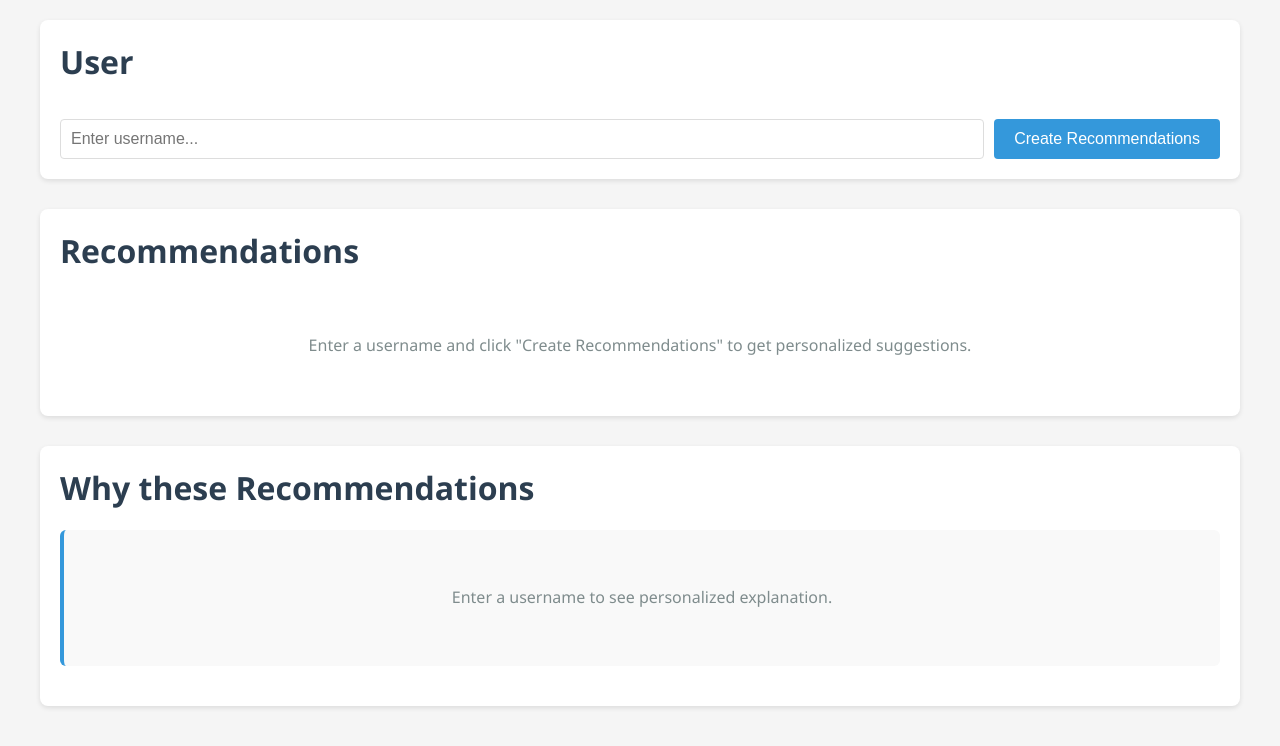
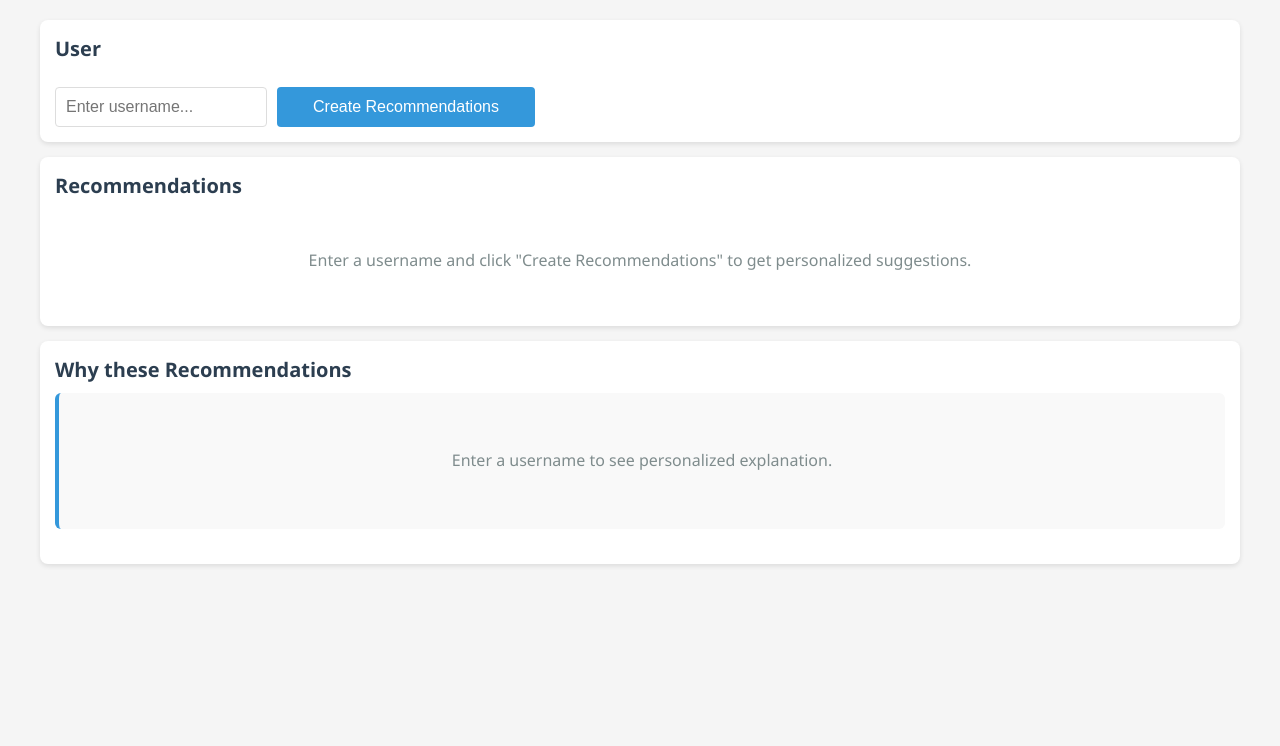
Before and after one commit to sonjaweigold/newsletter-recommendation, a plain HTML site: page index.html in a window 1280 px wide. Drawn offline with Linux system fonts and the light colour scheme.

Commit message:
Update index.html

```diff
--- a/index.html
+++ b/index.html
@@ -18,19 +18,21 @@
             margin: 0 auto;
             display: flex;
             flex-direction: column;
-            gap: 30px;
+            gap: 15px;
         }
 
         .section {
             background-color: white;
             border-radius: 8px;
-            padding: 20px;
+            padding: 15px;
             box-shadow: 0 2px 5px rgba(0,0,0,0.1);
         }
 
         h1 {
             color: #2c3e50;
             margin-top: 0;
+            margin-bottom: 10px;
+            font-size: 20px;
         }
 
         .user-section {
@@ -42,10 +44,11 @@
         .input-group {
             display: flex;
             gap: 10px;
+            width: 480px;
         }
 
         input {
-            flex-grow: 1;
+            width: 190px;
             padding: 10px;
             border: 1px solid #ddd;
             border-radius: 4px;
@@ -53,6 +56,7 @@
         }
 
         button {
+            flex-grow: 1;
             background-color: #3498db;
             color: white;
             border: none;
@@ -390,13 +394,13 @@
                 if (item.id) {
                     image.src = `images/${item.id}.jpg`;
                 } else {
-                    image.src = '/api/placeholder/200/200';
+                    image.src = 'images/placeholder.jpg';
                 }
 
                 image.alt = item.title || 'Recommendation';
                 image.onerror = function() {
                     // Fallback if image doesn't load
-                    this.src = '/api/placeholder/200/200';
+                    this.src = 'images/placeholder.jpg';
                     console.warn(`Image not found for ID: ${item.id}`);
                 };
 
```
